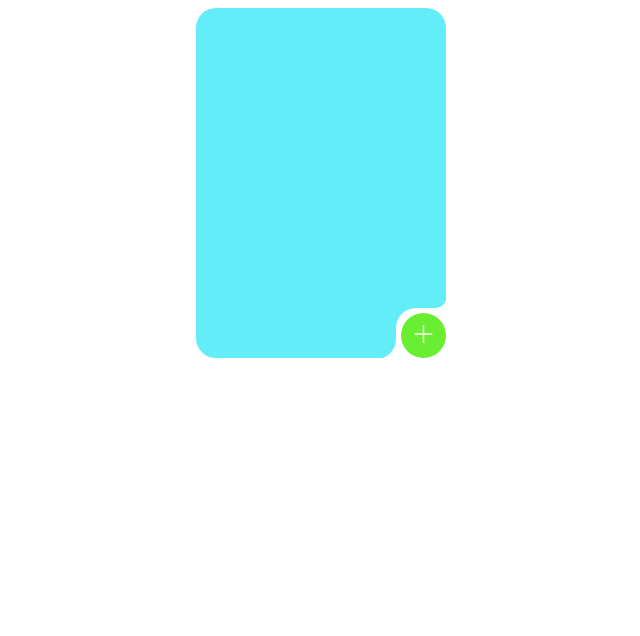
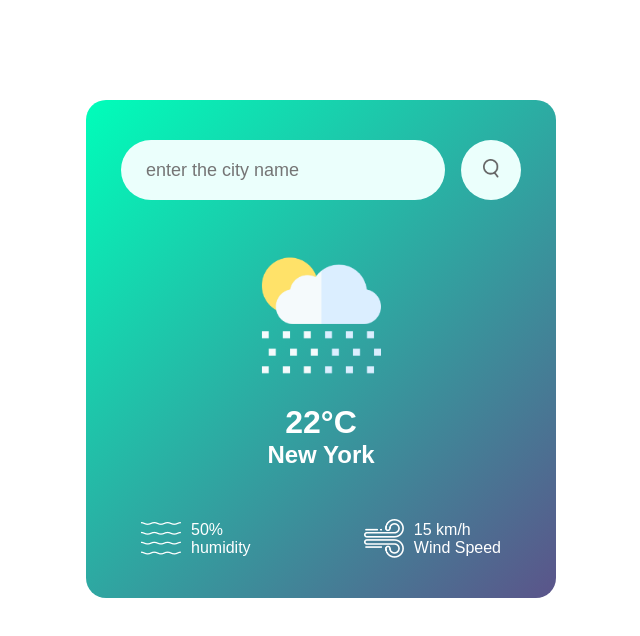
Before and after one commit to Yassinbesbes/WeatherCards, a plain HTML site: page index.html in a window 1280 px wide. Shown: the whole page, without its empty margins (319-959 px from the left). Drawn offline with nearby package versions, Linux system fonts and the light colour scheme.

Commit message:
card update

```diff
--- a/index.html
+++ b/index.html
@@ -4,24 +4,40 @@
     <meta charset="UTF-8">
     <meta name="viewport" content="width=device-width, initial-scale=1.0">
     <title>Document</title>
-    <link rel="stylesheet" href="styles.css">
+    <link rel="stylesheet" href="style.css">
     <link rel="stylesheet" href="https://cdn.jsdelivr.net/npm/bootstrap-icons@1.11.3/font/bootstrap-icons.min.css">
 
 </head>
 <body>
-    <div class="container">
-        <div class="card">
-        <div class="parte-one"></div>
-        <div class="parte-two"></div>
-        <div class="rect0"></div>
-        <div class="rect1"></div>
-        <div class="cercle">
-            <i class="bi bi-plus-lg" style="color: white;font-size: 24px;"></i>
+    <div class="card">
+        <div class="search">
+            <input type="text" placeholder="enter the city name" spellcheck="false">
+            <button><img src="images/search.png" alt="search"></button>
         </div>
 
+        <div class="weatehr">
+            <img src="images/rain.png" alt="rain" class="weather-icon">
+            <h1 class="temp">22°C</h1>
+            <h2 class="city">New York</h2>
+            <div class="details">
 
+                <div class="col">
+                    <img src="images/humidity.png" alt="">
+                    <div>
+                        <p class="humidity">50%</p>
+                        <p>humidity</p>
+                    </div>
+                </div>
 
+                <div class="col">
+                    <img src="images/wind.png" alt="">
+                    <div>
+                        <p class="wind">15 km/h</p>
+                        <p>Wind Speed</p>
+                    </div>
+                </div>
 
+            </div>
         </div>
     </div>
 </body>
--- /dev/null
+++ b/style.css
@@ -0,0 +1,89 @@
+*{
+    margin: 0;
+    padding: 0;
+    font-family: 'Poppins', sans-serif;
+    box-sizing:  border-box;
+}
+
+.card{
+    width: 90%;
+    max-width: 470px;
+    background: linear-gradient(135deg, #00feba, #5b548a);
+    color: #fff;
+    margin: 100px auto 0;
+    border-radius: 20px;
+    padding: 40px 35px;
+    text-align: center;
+}
+
+.search{
+    width: 100%;
+    display: flex;
+    align-items: center;
+    justify-content: space-between;
+}
+
+.search input{
+    border: 0;
+    outline: 0;
+    background: #ebfffc;
+    color: #555;
+    padding: 10px 25px;
+    height: 60px;
+    border-radius: 30px;
+    flex: 1;
+    margin-right: 16px;
+    font-size: 18px;
+}
+
+.search button{
+    border: 0;
+    outline: 0;
+    background: #ebfffc;
+    border-radius: 50%;
+    width: 60px;
+    height: 60px;
+    cursor: pointer;
+}
+
+.search button img{width: 16px; }
+
+.weather-icon{
+    width: 170px;
+    margin-top: 30px;
+}
+
+.weather-icon h1{
+    font-size: 80px;
+    font-weight: 500;
+}
+
+.weather-icon h2{
+    font-size: 45px;
+    font-weight: 400;
+    margin-top: -10px;
+}
+
+.details{
+    display: flex;
+    align-items: center;
+    justify-content: space-between;
+    padding: 0 20px;
+    margin-top: 50px;
+}
+
+.col{
+    display: flex;
+    align-items: center;
+    text-align: left;
+}
+
+.col img{
+ width: 40px;
+ margin-right: 10px;
+}
+
+.humidity .wind{
+    font-size: 28px;
+    margin-top: -6px;
+}
--- a/styles.css
+++ /dev/null
@@ -1,60 +0,0 @@
-.container{
-    display: flex;
-    justify-content: center;
-    align-items: center;
-}
-.card{
-    width: 250px;
-    height:350px ;
-    background-color: rgb(98, 237, 249);
-    border-radius: 20px;
-    border: none;
-
-}
-.parte-two{
-    width: 50px;
-    height:50px ;
-    background-color: rgb(255, 255, 255);
-    position: relative;
-    top: 85.8%;
-    left: 80%;
-    border-top-left-radius: 20px;
-
-}
-
-.rect0{
-    width: 10px;
-    height: 10px;
-    background-color: rgb(240, 55, 55);
-    position: relative;
-    top: 239.8px;
-    left: 96%;
-    border-bottom-right-radius: 40px;
-    box-shadow: 2px 3px 1px 1px white;
-    background: transparent;
-
-}
-.rect1{
-    width: 20px;
-    height: 20px;
-    background-color: rgb(240, 55, 55);
-    position: relative;
-    left: 180px;
-    top: 270.5px;
-    border-bottom-right-radius: 40px;
-    box-shadow: 5px 3px 0px 3px white;
-    background: transparent;
-}
-
-.cercle {
-    background-color: rgb(106, 238, 49);
-    border-radius: 50%;
-    width: 45px;
-    height: 45px;
-    display: flex;
-    align-items: center;
-    justify-content: center;
-    position: relative;
-    left: 205px;
-    top: 225px;
-}
```
Also changed, not shown: images/clear.png (added), images/clouds.png (added), images/drizzle.png (added), images/humidity.png (added), images/mist.png (added), images/rain.png (added), images/search.png (added), images/snow.png (added), images/wind.png (added).
